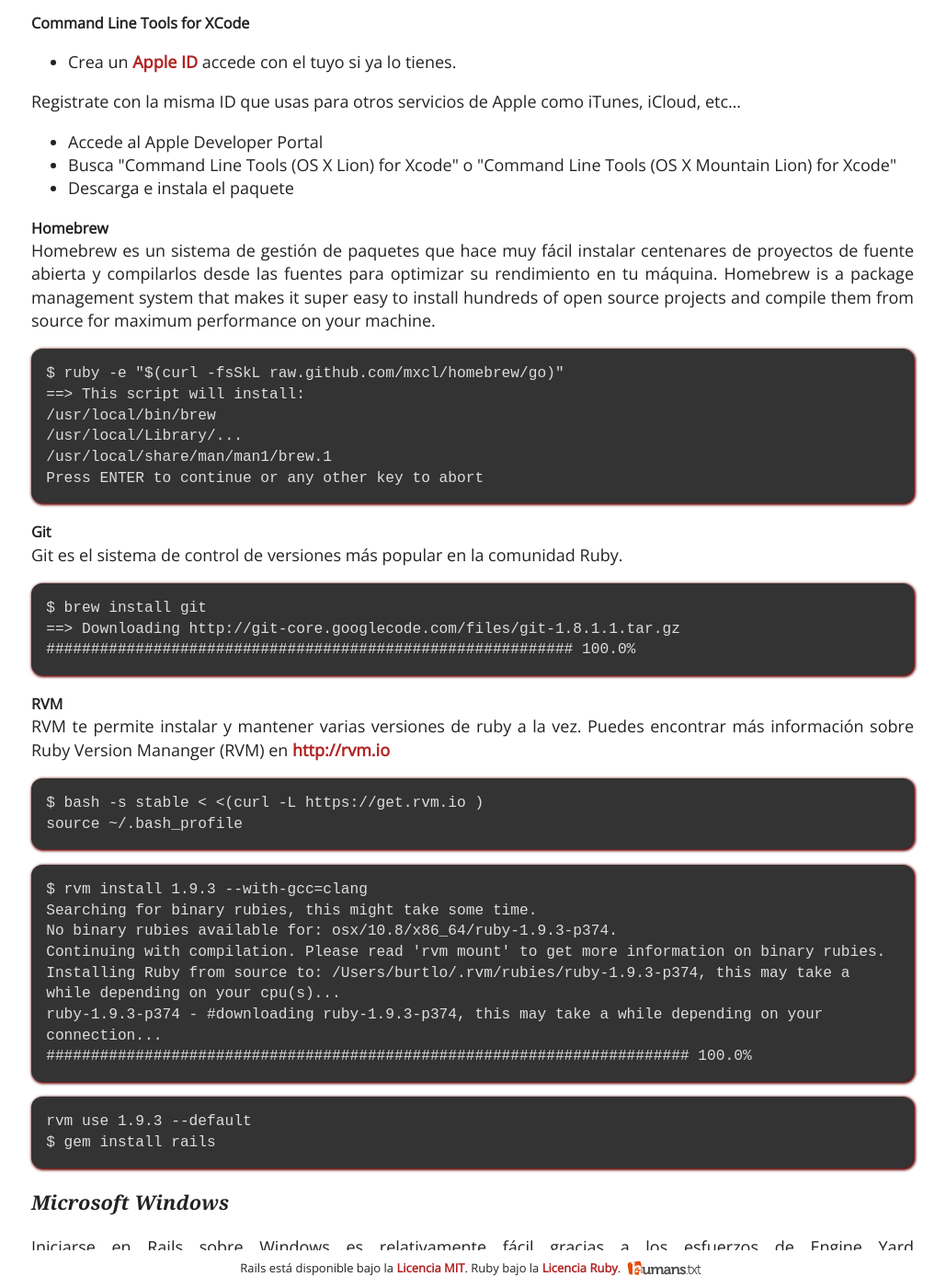
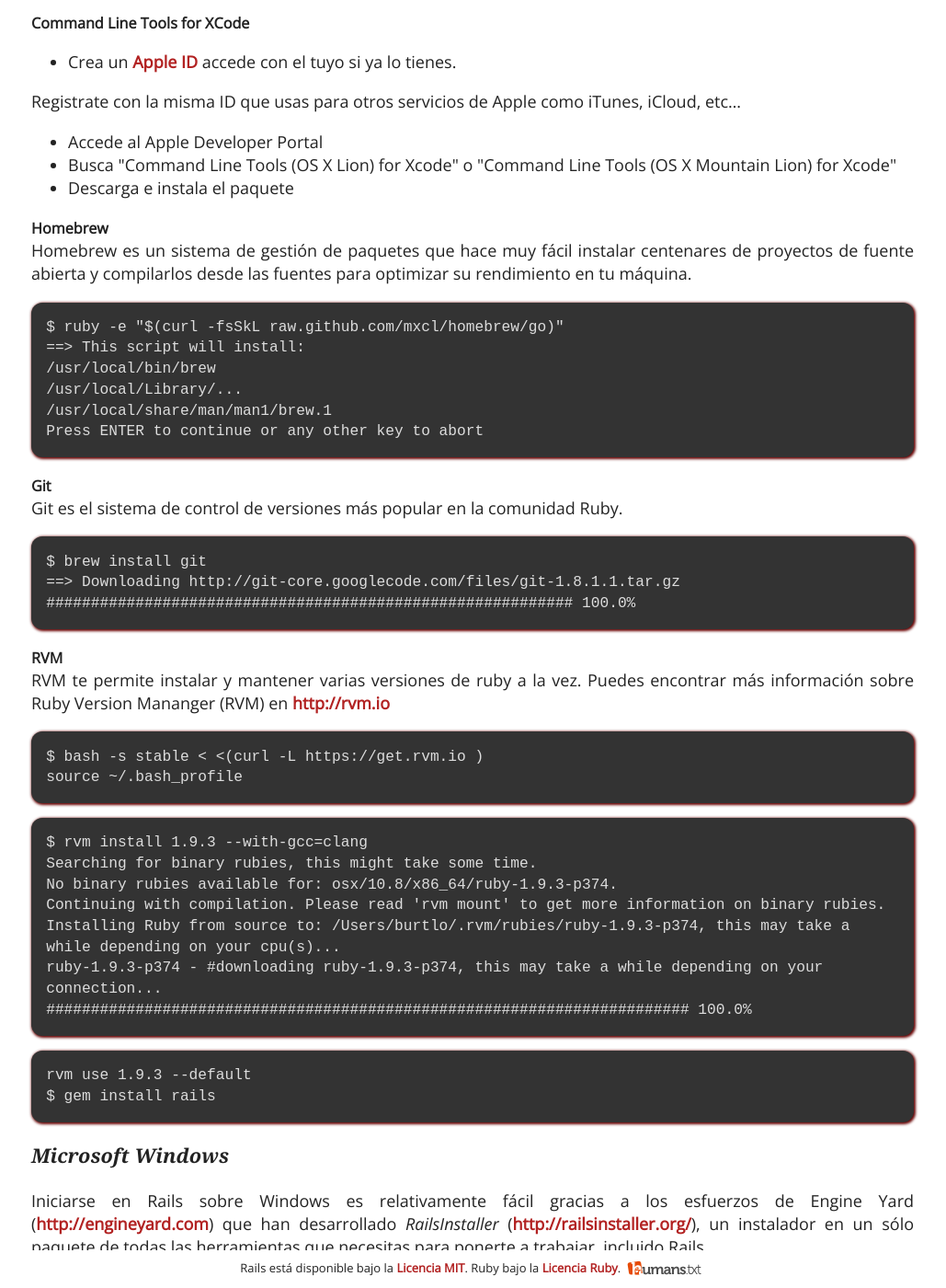
Before and after one commit to rails-es/rails-es.github.io, a Jekyll site: the page built from instala.html, in a window 1280 px wide and 1400 px high, scrolled down 1679 px. Shown: the whole window at 92% size, without its empty margins (126-1155 px from the left). Built offline with Jekyll 4.4.1, drawn with Linux system fonts in a browser that asks for light colours; nearby versions of some CDN libraries; some web fonts are replaced; Markdown is read by kramdown in place of the engine named in the settings; some of the changed text lies outside the part shown.

Commit message:
typo y restos de version eng

```diff
--- a/instala.html
+++ b/instala.html
@@ -104,8 +104,6 @@
     Homebrew es un sistema de gestión de paquetes que hace muy fácil instalar centenares de proyectos de
     fuente abierta y compilarlos desde las fuentes para optimizar su rendimiento en tu máquina.
 
-    Homebrew is a package management system that makes it super easy to install hundreds of open source projects and compile them from source for maximum performance on your machine.
-
     <pre>
     $ ruby -e "$(curl -fsSkL raw.github.com/mxcl/homebrew/go)"
     ==&gt; This script will install:
@@ -161,7 +159,7 @@
     Puedes detenerte tras el paso 2 después de haber introducido tu nombre y correo electrónico.
   </p>
   <p>
-    Más allá de la instalación, sin embargo to empieza a complicarse. Según vayas utilizando más Gemas
+    Más allá de la instalación, sin embargo todo empieza a complicarse. Según vayas utilizando más Gemas
     (que es como se llama en Ruby a las librerías) y otras dependencias descubrirás que muchas utilizan
     <i>extensiones nativas</i> escritas en Lenguaje C para mayor rendimiento, y salvo que los autores de esas
     gemas hayan puesto un especial empeño en ser multiplataforma desencadenarán complicaciones.
```
